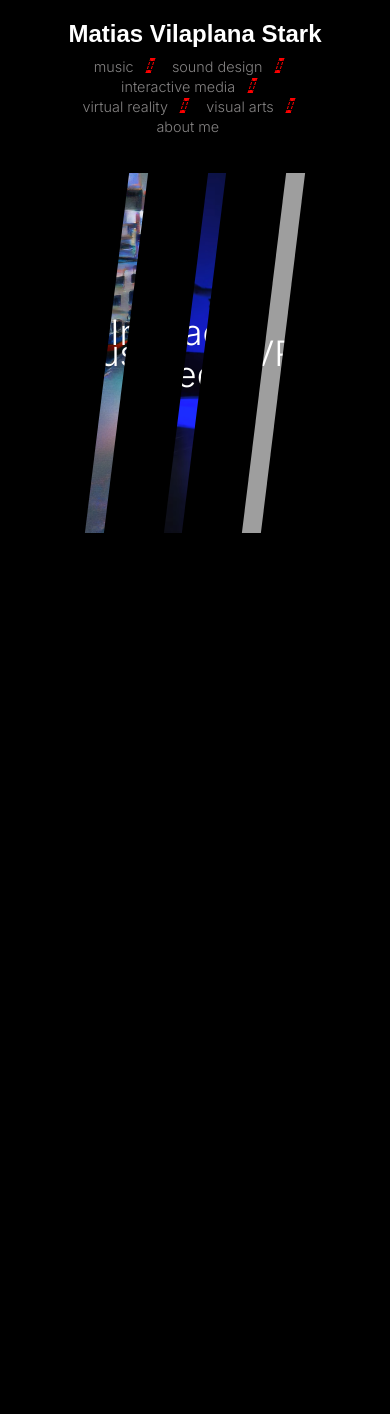
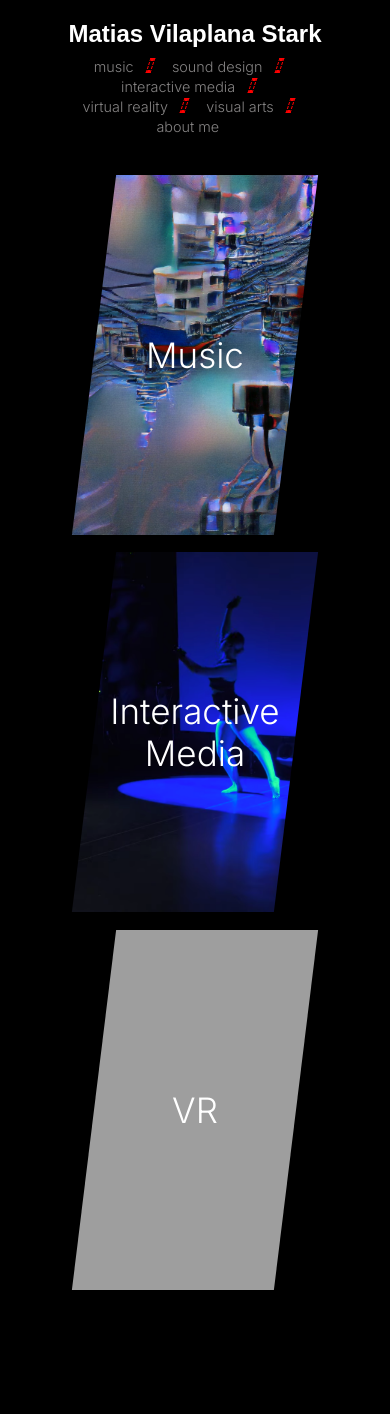
Before and after one commit to matvilap/matvilap.github.io, a Jekyll site: the page built from index.md, in a window 390 px wide. Built offline with Jekyll 4.4.1, drawn with Linux system fonts in a browser that asks for light colours; some web fonts are replaced; before the commit the page ends 900 px from its top, so only the background shows below that.

Commit message:
fixes for mobile

```diff
--- a/assets/css/main.css
+++ b/assets/css/main.css
@@ -268,8 +268,12 @@ nav ul li a:hover {
   width: 30%;
 }
 
+.grid-home li span {
+  width: 80%;
+}
+
 .grid-home li::before,
-.grid-home li:last-child::after {
+.grid-home li::after {
   content: "";
   display: block;
   height: 100%;
@@ -281,10 +285,15 @@ nav ul li a:hover {
   background-color: black;
 }
 
-.grid-home li:last-child::after {
+.grid-home li::after {
+  display: none;
   left: auto;
   right: -30px;
   top: 0px;
+}
+
+.grid-home li:last-child::after {
+  display: block;
 }
 
 .grid-home ul li a {
@@ -298,3 +307,34 @@ nav ul li a:hover {
 .page-index h1 {
   display: none;
 }
+
+@media(max-width: 850px) {
+  .works-grid {
+    grid-template-columns: 1fr;
+  }
+
+  .works-grid-1 {
+    width: 100%;
+  }
+
+  .grid-home {
+    margin-top: 3.5em;
+  }
+
+  .grid-home ul {
+    flex-direction: column;
+  }
+
+  .grid-home ul li {
+    margin-top: 0.5em;
+    width: 100%;
+  }
+
+  .grid-home li::after {
+    display: block !important;
+  }
+
+  .about-image {
+    width: 45%;
+  }
+}
```
